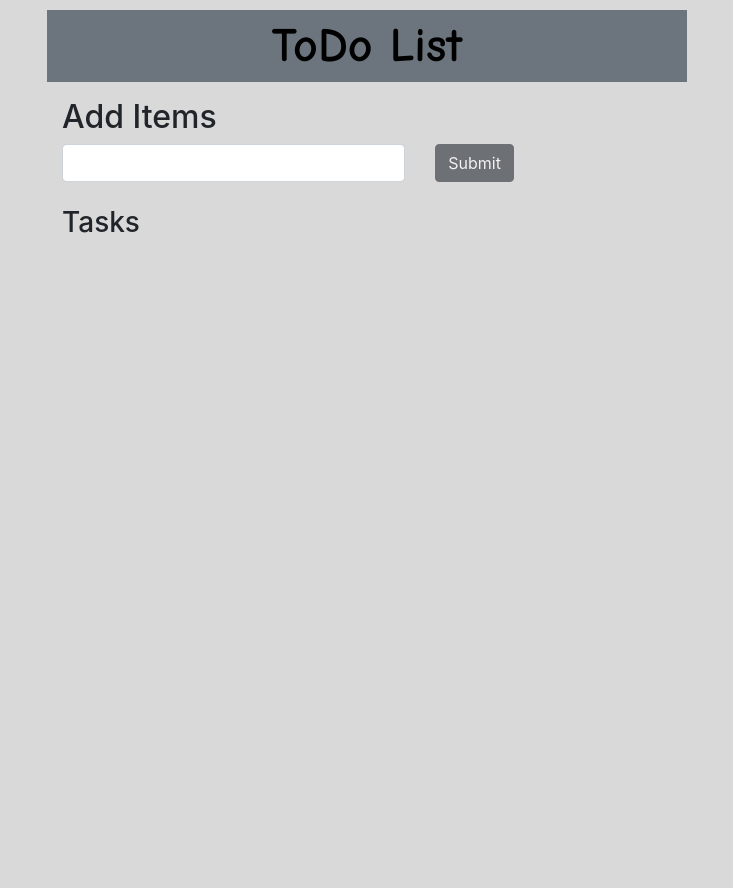
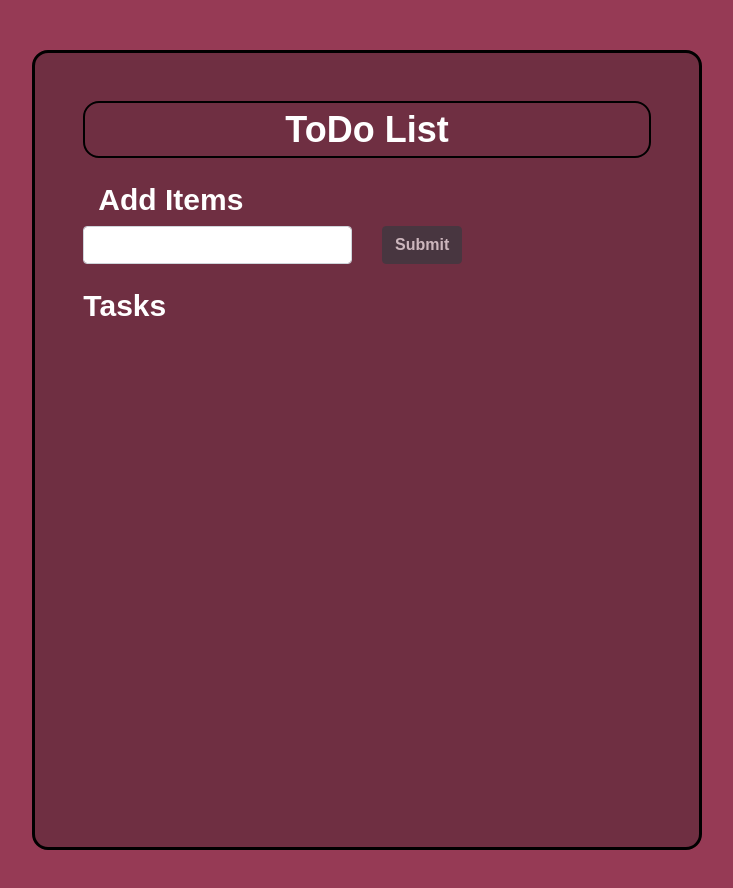
Before and after one commit to ThewodrosB/TODO-List-App, a plain HTML site: page index.html in a window 1280 px wide. Shown: the whole page, without its empty margins (273-1006 px from the left). Before the commit the page ends 800 px from the top, so only its background shows below. Drawn offline with nearby package versions, Linux system fonts and the light colour scheme.

Commit message:
Modifying on the style of the css and update & add tag on html

```diff
--- a/index.html
+++ b/index.html
@@ -9,48 +9,42 @@
     <link rel="stylesheet" href="./styles.css">
   </head>
   <body>
-    <header class="bg-secondary text-md-center p-8 text-center">
+    <section class="Task">
     <div class="container">
         <div class="row">
-              <div class="col-lg-12 col-md-12 col-sm-12">
-                  <font face="Comic sans MS"
-                      size="11" color="black">
-                      <strong>ToDo List</strong>
-                  </font>
-
+            <div>
+                <h1>ToDo List</h1>
             </div>
         </div>
     </div>
-  </header>
+
     <div class="container mt-3">
         <h2>Add Items</h2>
-
+    </div>
+    <div class="label">
         <label id="lblsuccess" class="text-success"
             style="display: none;">
         </label>
-
-    <form id="addForm">
+    </div>
+    <form id="addForm" class="addForm">
         <div class="row">
-            <div class="col-lg-7 col-md-7 col-sm-7">
-
+            <div class="col-lg-6 col-md-6 col-sm-6">
                 <input type="text" onkeyup=
                     "toggleButton(this, 'submit')"
                     class="form-control" id="item">
             </div>
-
-            <div class="col-lg-5 col-md-5 col-sm-5">
+            <div class="col-lg-4 col-md-4 col-sm-4">
                 <input type="submit" class="btn btn-dark"
                     id="submit" value="Submit" disabled>
             </div>
         </div>
     </form>
-
         <h3 class="mt-4">Tasks</h3>
-
     <form id="addForm">
         <ul class="list-group" id="items"></ul>
     </form>
 </div>
+</section>
     <script src="./script.js"></script>
   </body>
 </html>
--- a/styles.css
+++ b/styles.css
@@ -1,10 +1,61 @@
 * {
-    box-sizing: border-box;
-  }
+  margin: 0;
+  padding: 0;
+  box-sizing: border-box;
+}
+
+
 
 body {
-    margin: 10px auto;
-    min-width: 250px;
-    max-width: 50%;
-    background-color: rgba(192, 192, 192, 0.589);
-  }
+  background-color: #963a55;
+  justify-content: center;
+  align-items: center;
+  margin: 50px;
+  font-family: sans-serif;
+  row-gap: 1rem;
+  column-gap: 3rem;
+  display: grid;
+}
+
+.Task {
+  display: flexbox;
+  background-color: #6f2f42;
+  height: 100vh;
+  padding: 3rem;
+  border-radius: 1rem;
+  border: 3px solid black;
+  flex-direction: column;
+}
+
+.container h1 {
+  display: flex;
+  background-color: #682f3f;
+  color: white;
+  font-weight: bold;
+  font-size: 36px;
+  padding: 5px 200px;
+  border: 2px solid black;
+  border-radius: 1rem;
+  justify-content: center;
+  align-items: center;
+  background-color: transparent;
+}
+
+.container h2 {
+  display: flex;
+  font-weight: bold;
+  font-size: 30px;
+  color: white;
+}
+
+.addForm input {
+  font-weight: bold;
+  cursor: pointer;
+}
+
+h3 {
+  display: flex;
+  font-weight: bold;
+  font-size: 30px;
+  color: white;
+}
```
Lines whose indentation alone changed are shown as unchanged.
